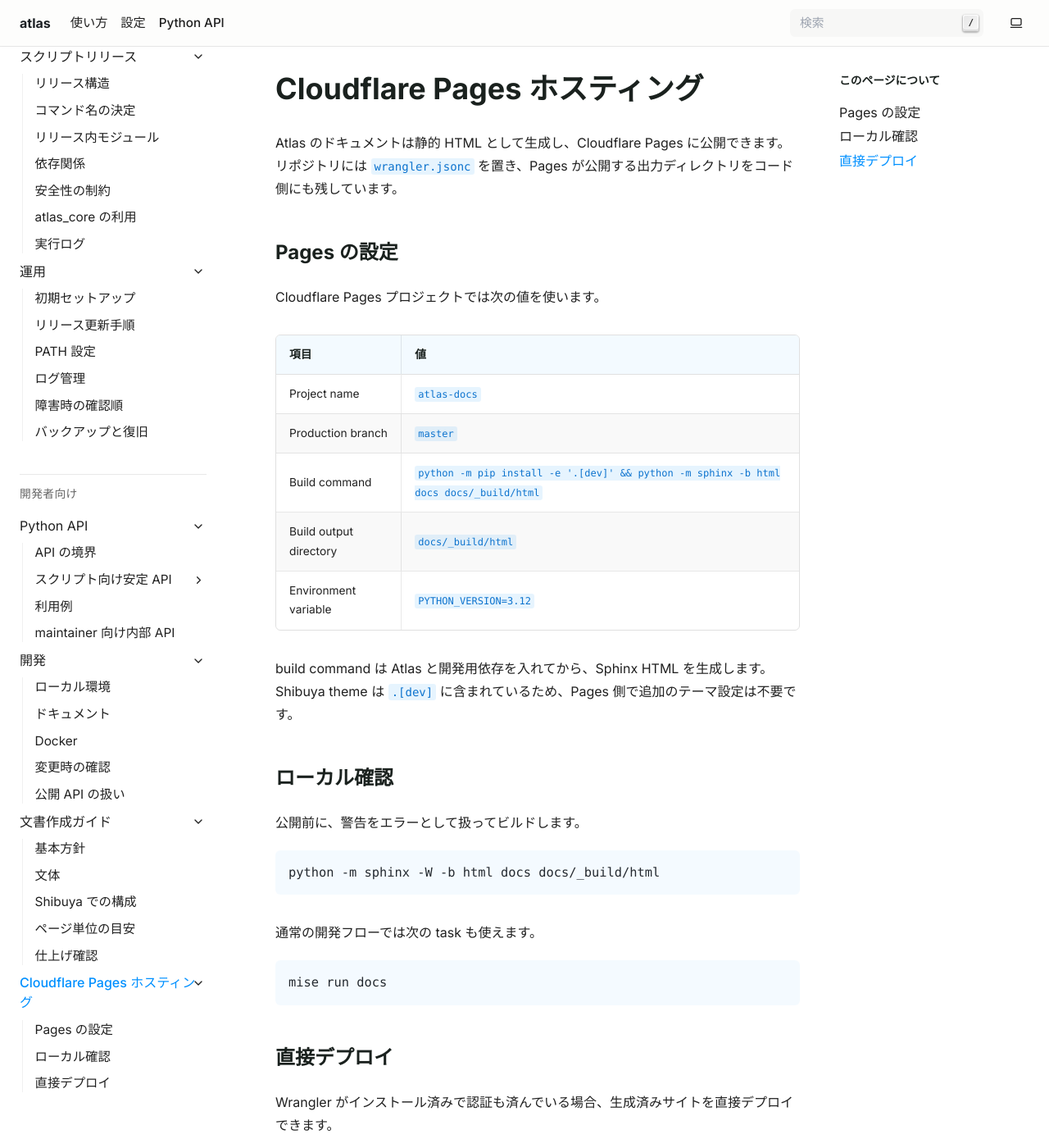
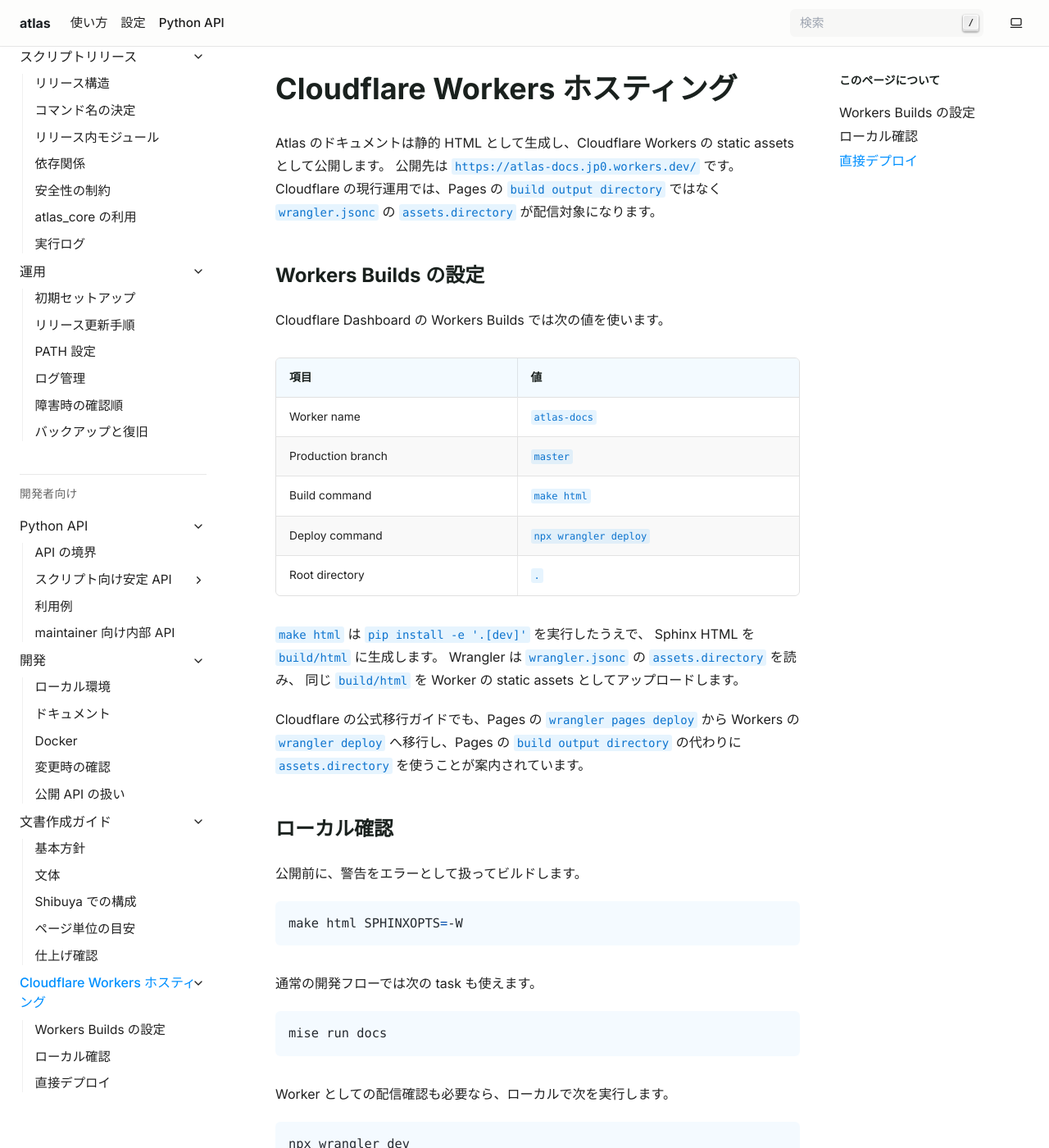
Before and after one commit to alflag-org/atlas, a Sphinx documentation site: the page built from docs/hosting.rst, in a window 1280 px wide and 1400 px high. Shown: the whole window at 82% size. Built offline with Sphinx 7.4.7, drawn with Linux system fonts in a browser that asks for light colours; some of the changed text lies outside the part shown.

Commit message:
docs: update hosting docs for workers (#24)

```diff
--- a/docs/hosting.rst
+++ b/docs/hosting.rst
@@ -1,32 +1,40 @@
-Cloudflare Pages ホスティング
-=============================
+Cloudflare Workers ホスティング
+===============================
 
-Atlas のドキュメントは静的 HTML として生成し、Cloudflare Pages に公開できます。
-リポジトリには ``wrangler.jsonc`` を置き、Pages が公開する出力ディレクトリをコード側にも残しています。
+Atlas のドキュメントは静的 HTML として生成し、Cloudflare Workers の static assets として公開します。
+公開先は ``https://atlas-docs.jp0.workers.dev/`` です。
+Cloudflare の現行運用では、Pages の ``build output directory`` ではなく
+``wrangler.jsonc`` の ``assets.directory`` が配信対象になります。
 
-Pages の設定
-------------
+Workers Builds の設定
+---------------------
 
-Cloudflare Pages プロジェクトでは次の値を使います。
+Cloudflare Dashboard の Workers Builds では次の値を使います。
 
 .. list-table::
    :header-rows: 1
 
    * - 項目
      - 値
-   * - Project name
+   * - Worker name
      - ``atlas-docs``
    * - Production branch
      - ``master``
    * - Build command
-     - ``python -m pip install -e '.[dev]' && python -m sphinx -b html docs docs/_build/html``
-   * - Build output directory
-     - ``docs/_build/html``
-   * - Environment variable
-     - ``PYTHON_VERSION=3.12``
+     - ``make html``
+   * - Deploy command
+     - ``npx wrangler deploy``
+   * - Root directory
+     - ``.``
 
-build command は Atlas と開発用依存を入れてから、Sphinx HTML を生成します。
-Shibuya theme は ``.[dev]`` に含まれているため、Pages 側で追加のテーマ設定は不要です。
+``make html`` は ``pip install -e '.[dev]'`` を実行したうえで、
+Sphinx HTML を ``build/html`` に生成します。
+Wrangler は ``wrangler.jsonc`` の ``assets.directory`` を読み、
+同じ ``build/html`` を Worker の static assets としてアップロードします。
+
+Cloudflare の公式移行ガイドでも、Pages の ``wrangler pages deploy`` から
+Workers の ``wrangler deploy`` へ移行し、Pages の ``build output directory`` の代わりに
+``assets.directory`` を使うことが案内されています。
 
 ローカル確認
 ------------
@@ -35,13 +43,19 @@
 
 .. code-block:: bash
 
-   python -m sphinx -W -b html docs docs/_build/html
+   make html SPHINXOPTS=-W
 
 通常の開発フローでは次の task も使えます。
 
 .. code-block:: bash
 
    mise run docs
+
+Worker としての配信確認も必要なら、ローカルで次を実行します。
+
+.. code-block:: bash
+
+   npx wrangler dev
 
 直接デプロイ
 ------------
@@ -50,7 +64,9 @@
 
 .. code-block:: bash
 
-   npx wrangler pages deploy docs/_build/html --project-name atlas-docs
+   make html
+   npx wrangler deploy
 
-通常運用では Git integration を使います。
-``master`` から production deployment を作り、pull request では preview deployment を確認します。
+通常運用では Workers Builds の Git integration を使います。
+``master`` への push で production deployment が更新され、
+production 以外の branch では preview version が作られます。
```
Also changed, not shown: README.md (+1 -1 lines), 1 other file.
